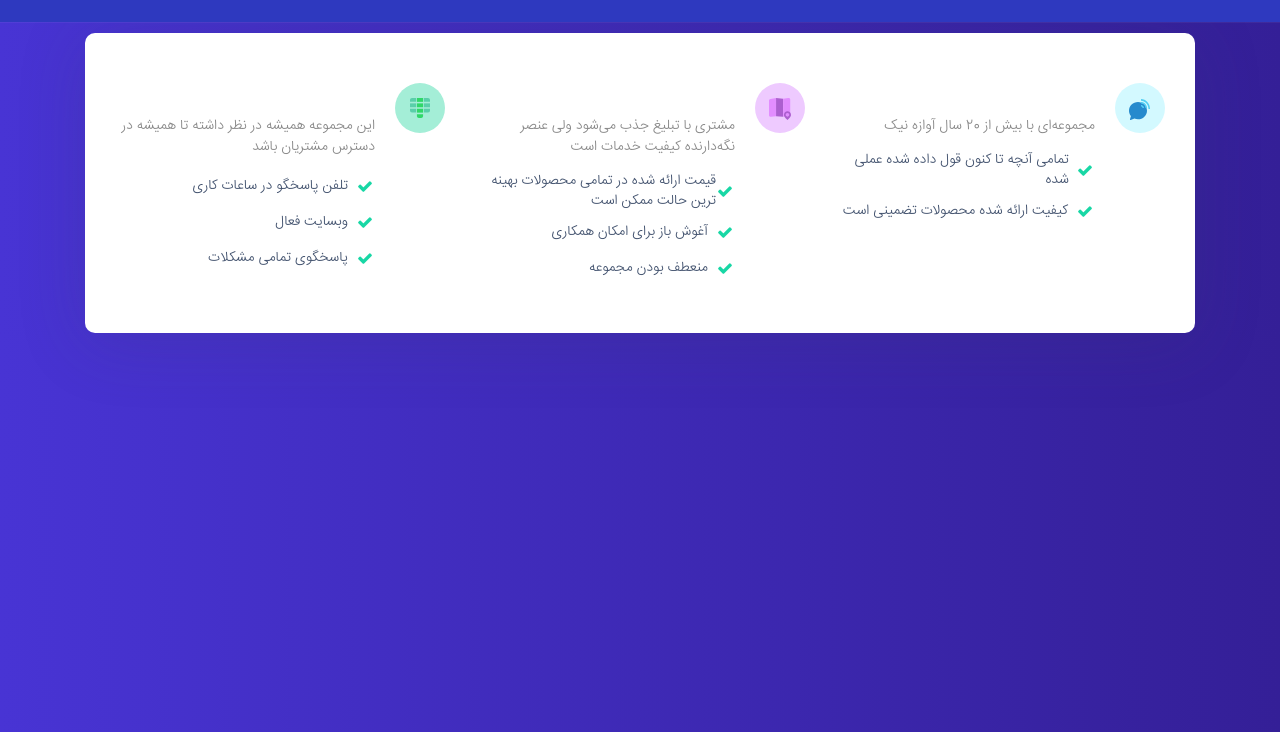
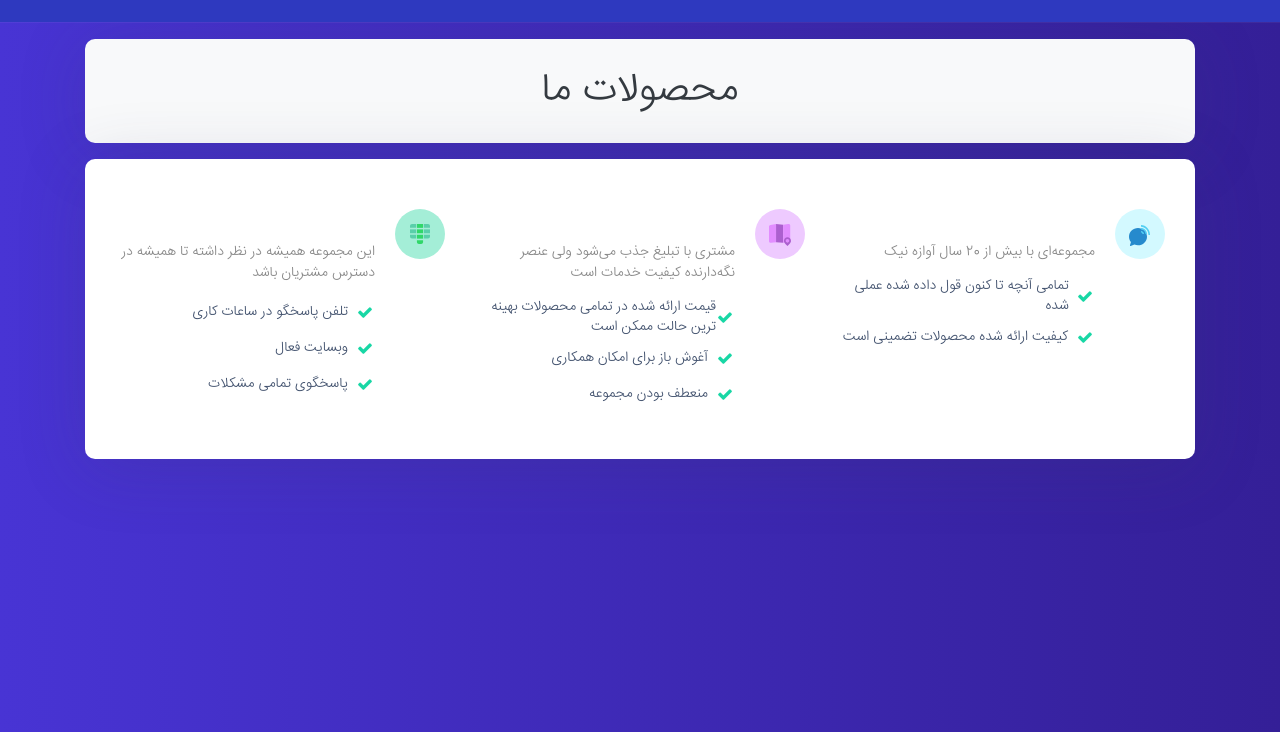
Before and after one commit to EhsanTheMor/tractor, a plain HTML site: page products.html in a window 1280 px wide. Shown: the part 68-800 px from the top of the page. Drawn offline with Linux system fonts and the light colour scheme; files whose address does not match are found by name.

Commit message:
Add: A header as page info to producst page.

```diff
--- a/products.html
+++ b/products.html
@@ -25,7 +25,7 @@
   </head>
   <body>
     <!-- ##### Header Area Start ##### -->
-    <header class="header-area fadeInDown" data-wow-delay="0.2s" style="position: relative; margin-bottom: 60px;">
+    <header class="header-area fadeInDown mb-3" data-wow-delay="0.2s" style="position: relative;">
       <div class="classy-nav-container light breakpoint-off"  style="background: #2e39bf;">
         <div class="container">
           <!-- Classy Menu -->
@@ -71,9 +71,22 @@
       </div>
     </header>
     <!-- ##### Header Area End ##### -->
+
+    <!-- ##### Page Info #####-->
+    <section
+    class="section-padding-0-0 relative clearfix  mb-3"
+  >
+    <div class="container">
+      <div class="has-shadow bg-light p-lg-4 p-md-3 p-sm-2 p-1">
+        <h1 class="fs-sm-4 text-center text-dark mb-0">محصولات ما</h1>
+      </div>
+    </div>
+  </section>
+<!-- ##### Page Info End ##### -->
+
     <section
     class="section-padding-0-0 relative clearfix"
-    style="margin-top: -50px"
+
   >
     <div class="container">
       <div class="has-shadow agency-sec">
```
